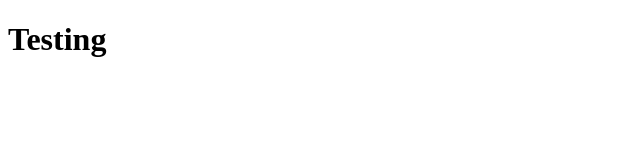
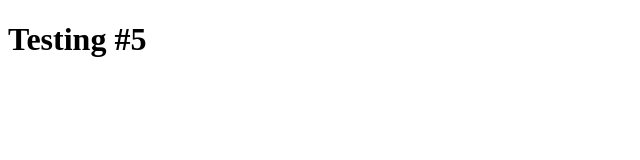
Before and after one commit to princeutreja/testing, a plain HTML site: page static-content/testing.html in a window 1280 px wide. Shown: the full height of the page, 0-640 px from the left. Drawn offline with Linux system fonts and the light colour scheme.

Commit message:
Update testing.html

```diff
--- a/static-content/testing.html
+++ b/static-content/testing.html
@@ -4,6 +4,6 @@
     <title>Testing Page</title>
 </head>
 <body>
-    <h1>Testing</h1>
+    <h1>Testing #5</h1>
 </body>
 </html>
```
